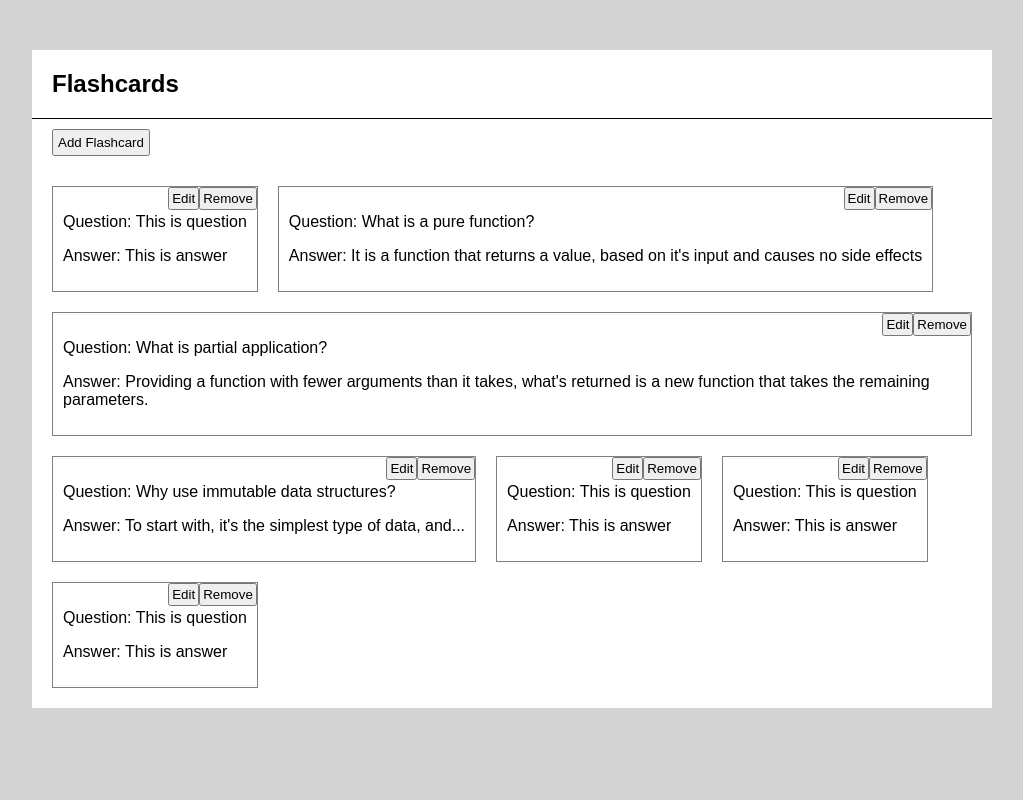
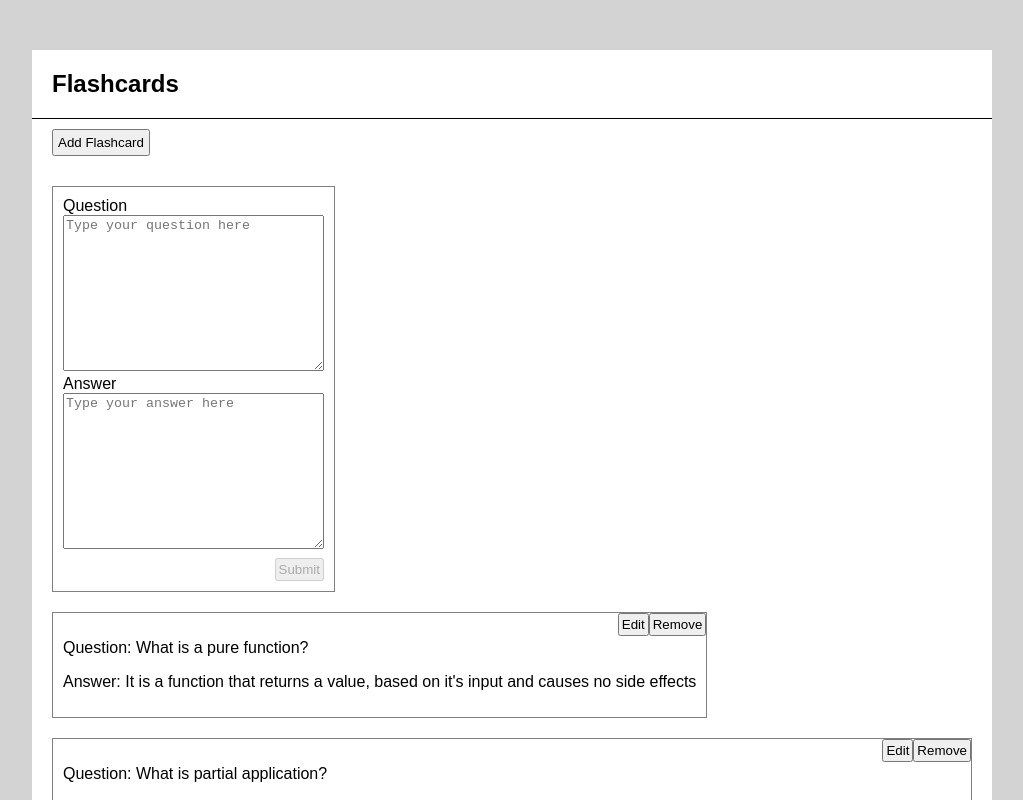
Before and after one commit to reed665/flashcards-demo-app, a Vue app: page /#/ in a window 1280 px wide. Both pictures are taken after a click on the button "Add Flashcard". Shown: the top 800 px of the page, without its empty margins (128-1151 px from the left). Built offline with nearby package versions, Linux system fonts and the light colour scheme.

Commit message:
edit mode when add new card

```diff
--- a/src/components/CardItem.vue
+++ b/src/components/CardItem.vue
@@ -23,8 +23,8 @@
         </label>
 
         <div class="form-action">
-          <button type="button" class="btn" @click="editModeOff">Cancel</button>
-          <button type="submit" class="btn">Submit</button>
+          <button v-if="!data.newCard" type="button" class="btn" @click="editModeOff">Cancel</button>
+          <button :disabled="!canSubmit" type="submit" class="btn">Submit</button>
         </div>
       </form>
     </template>
@@ -44,6 +44,11 @@ export default {
   created () {
     this.resetCardData()
   },
+  computed: {
+    canSubmit () {
+      return this.question && this.answer
+    }
+  },
   methods: {
     resetCardData () {
       const { question, answer } = this.data
@@ -60,11 +65,13 @@ export default {
       this.resetCardData()
     },
     updateCard () {
+      if (!this.canSubmit) return
       const card = {
         ...this.data,
         question: this.question,
         answer: this.answer,
         editMode: false,
+        newCard: false,
       }
       this.$store.commit('cards/update', card)
     },
--- a/src/core/card.js
+++ b/src/core/card.js
@@ -2,6 +2,7 @@ const defaultCard = {
   question: 'This is question',
   answer: 'This is answer',
   editMode: false,
+  newCard: false,
   rank: 0,
 }
 
--- a/src/store/cards/mutations.js
+++ b/src/store/cards/mutations.js
@@ -7,7 +7,7 @@ export default {
   },
 
   add (state, cardData) {
-    const cardToAdd = card(cardData)
+    const cardToAdd = card({ ...cardData, editMode: true })
     state.items.unshift(cardToAdd)
   },
 
--- a/src/views/Home.vue
+++ b/src/views/Home.vue
@@ -20,7 +20,7 @@ export default {
   },
   methods: {
     addCard () {
-      this.$store.commit('cards/add')
+      this.$store.commit('cards/add', { question: '', answer: '', newCard: true })
     }
   },
 }
```
